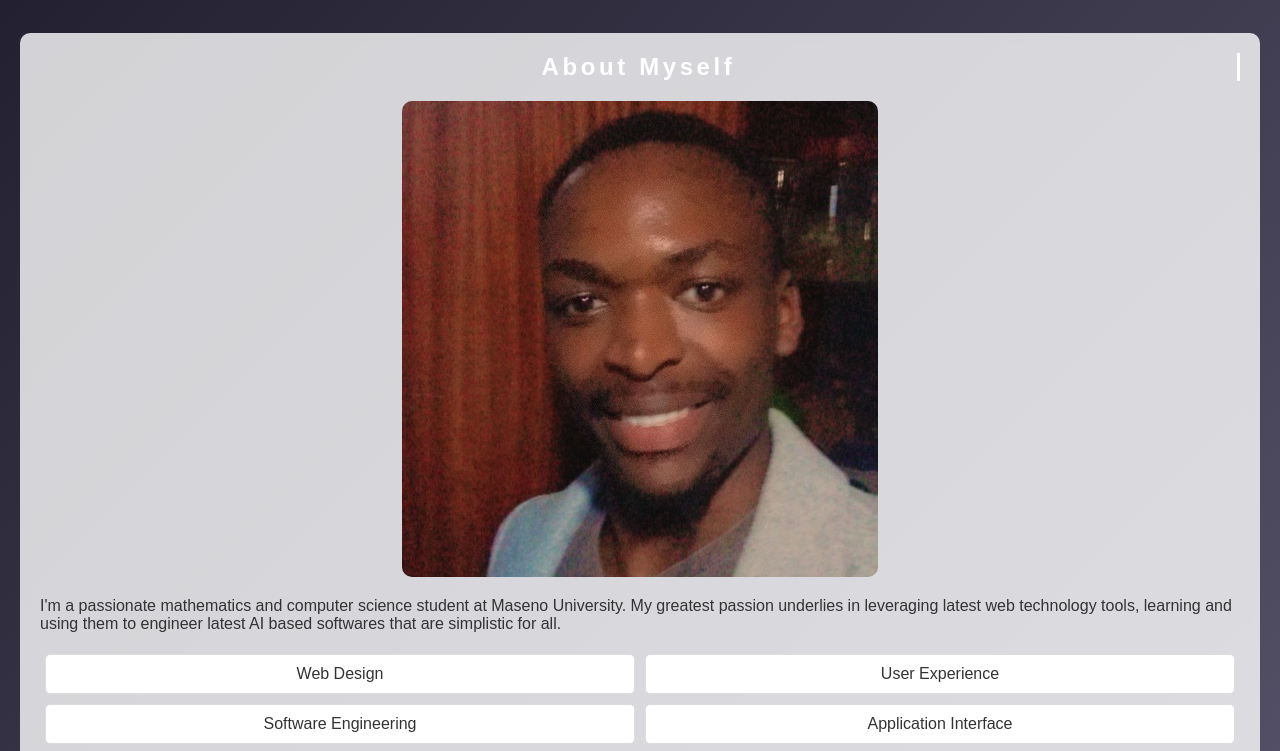
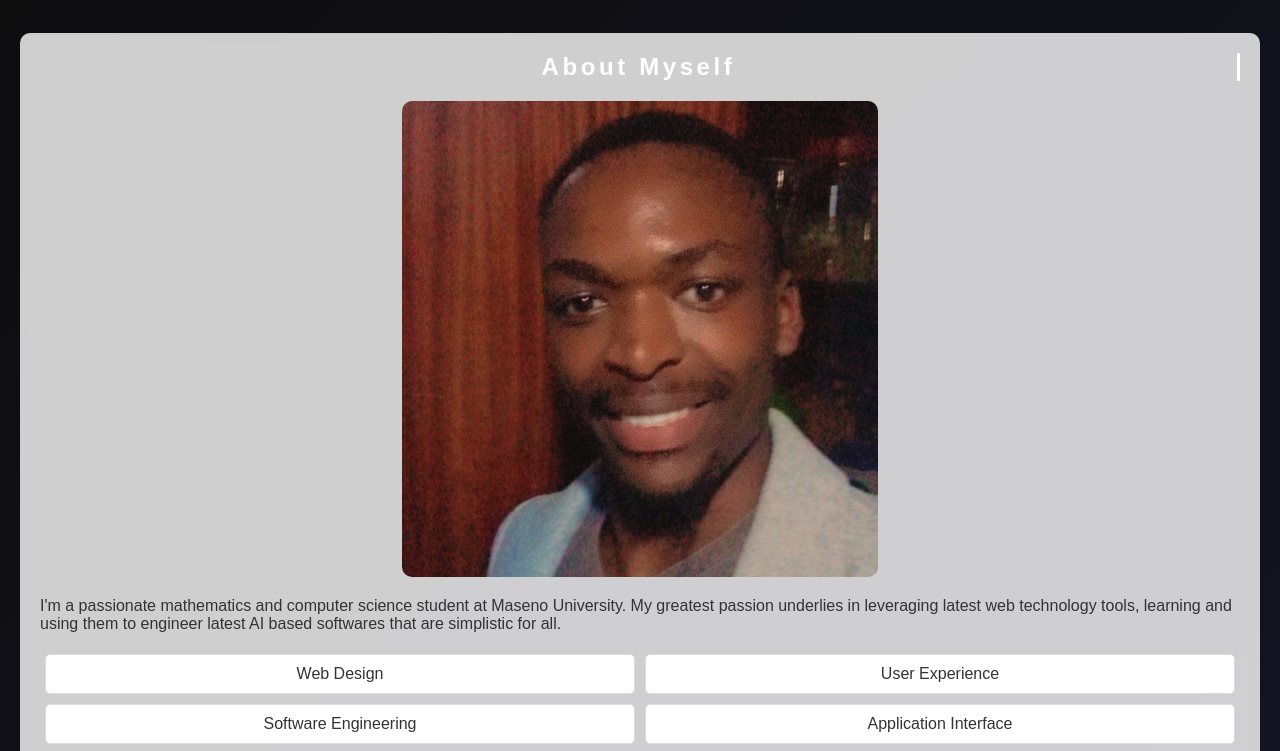
Before and after one commit to Pha12thom/Portfolio, a plain HTML site: page index.html in a window 1280 px wide. Shown: the part 172-923 px from the top of the page. Drawn offline with Linux system fonts and the light colour scheme.

Commit message:
Update index.html

```diff
--- a/index.html
+++ b/index.html
@@ -9,7 +9,7 @@
             font-family: Arial, sans-serif;
             margin: 0;
             padding: 0;
-            background: linear-gradient(135deg, #1f1c2c, #928dab);
+            background: linear-gradient(135deg, #0d0d0d, #1c1c3c);
             color: #333;
         }
         .navbar {
```
